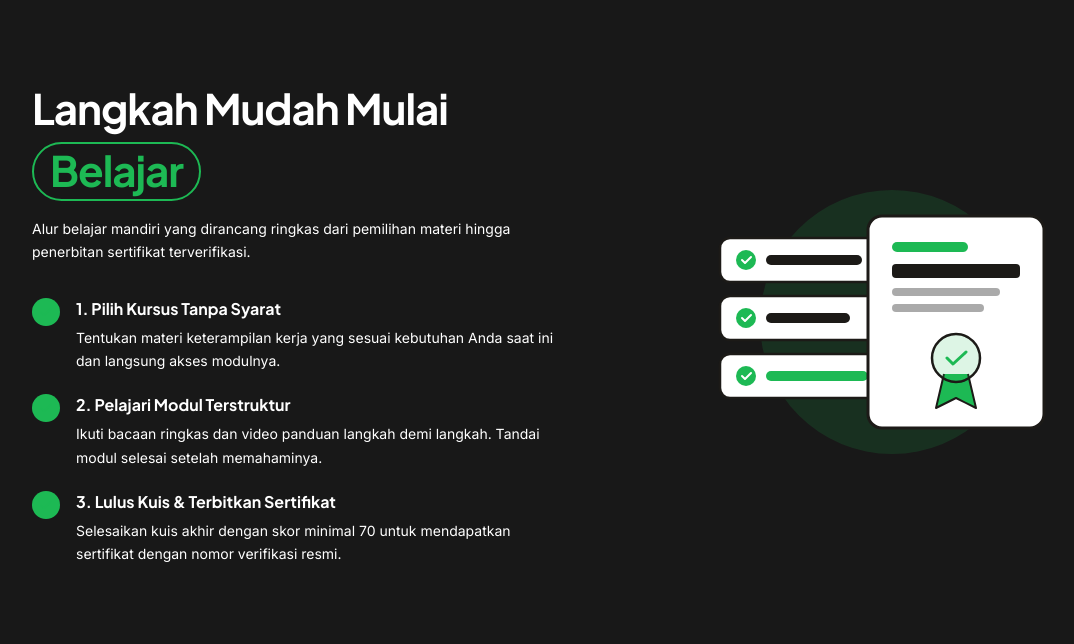
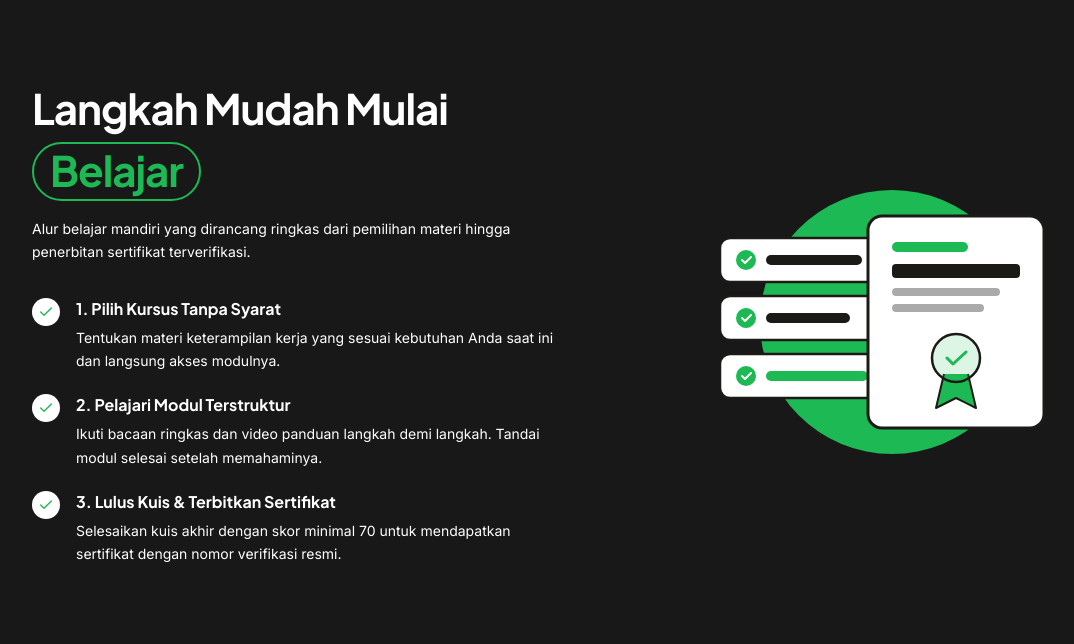
Before and after one commit to NarendroWicaksono/no-poverty-mission, a PHP site: page /skill4life/ in a window 1280 px wide. Shown: the part 2722-3366 px from the top of the page, without its empty margins (52-1126 px from the left). Run offline with PHP 8.4, Linux system fonts and the light colour scheme; data comes from the database, SQL or seed files in the repository.

Commit message:
memperbaiki icon yang warnanya masih kurang enak dilihat

```diff
--- a/app/Views/home/index.php
+++ b/app/Views/home/index.php
@@ -459,7 +459,7 @@
     <div class="split-grid">
       <div style="display: flex; justify-content: center;">
         <svg viewBox="0 0 420 320" fill="none" xmlns="http://www.w3.org/2000/svg" style="width: 100%; max-width: 400px; height: auto;">
-          <rect x="24" y="24" width="372" height="272" rx="24" fill="rgba(29, 185, 84, 0.15)" />
+          <rect x="24" y="24" width="372" height="272" rx="24" fill="#1DB954" />
           <rect x="74" y="54" width="272" height="196" rx="14" fill="#FFFFFF" stroke="#1C1A17" stroke-width="3" />
           <rect x="102" y="84" width="110" height="12" rx="4" fill="#1DB954" />
           <rect x="102" y="112" width="216" height="16" rx="4" fill="#1C1A17" />
@@ -543,8 +543,8 @@
 
         <div style="display: flex; flex-direction: column; gap: var(--spasi-20);">
           <div style="display: flex; align-items: flex-start; gap: var(--spasi-16);">
-            <div style="width: 28px; height: 28px; border-radius: 999px; background-color: var(--aksen-tipis); color: var(--aksen); display: flex; align-items: center; justify-content: center; flex-shrink: 0; margin-top: 2px;">
-              <i data-lucide="check" style="width: 16px; height: 16px;"></i>
+            <div style="width: 28px; height: 28px; border-radius: 999px; background-color: #FFFFFF; color: var(--aksen); display: flex; align-items: center; justify-content: center; flex-shrink: 0; margin-top: 2px;">
+              <i data-lucide="check" style="width: 16px; height: 16px; color: var(--aksen-tipis);"></i>
             </div>
             <div>
               <div style="font-family: var(--font-judul); font-size: var(--teks-16); font-weight: 700; color: var(--teks); margin-bottom: 4px;">
@@ -557,8 +557,8 @@
           </div>
 
           <div style="display: flex; align-items: flex-start; gap: var(--spasi-16);">
-            <div style="width: 28px; height: 28px; border-radius: 999px; background-color: var(--aksen-tipis); color: var(--aksen); display: flex; align-items: center; justify-content: center; flex-shrink: 0; margin-top: 2px;">
-              <i data-lucide="check" style="width: 16px; height: 16px;"></i>
+            <div style="width: 28px; height: 28px; border-radius: 999px; background-color: #FFFFFF; color: var(--aksen); display: flex; align-items: center; justify-content: center; flex-shrink: 0; margin-top: 2px;">
+              <i data-lucide="check" style="width: 16px; height: 16px; color: var(--aksen-tipis);"></i>
             </div>
             <div>
               <div style="font-family: var(--font-judul); font-size: var(--teks-16); font-weight: 700; color: var(--teks); margin-bottom: 4px;">
@@ -571,8 +571,8 @@
           </div>
 
           <div style="display: flex; align-items: flex-start; gap: var(--spasi-16);">
-            <div style="width: 28px; height: 28px; border-radius: 999px; background-color: var(--aksen-tipis); color: var(--aksen); display: flex; align-items: center; justify-content: center; flex-shrink: 0; margin-top: 2px;">
-              <i data-lucide="check" style="width: 16px; height: 16px;"></i>
+            <div style="width: 28px; height: 28px; border-radius: 999px; background-color: #FFFFFF; color: var(--aksen); display: flex; align-items: center; justify-content: center; flex-shrink: 0; margin-top: 2px;">
+              <i data-lucide="check" style="width: 16px; height: 16px; color: var(--aksen-tipis);"></i>
             </div>
             <div>
               <div style="font-family: var(--font-judul); font-size: var(--teks-16); font-weight: 700; color: var(--teks); margin-bottom: 4px;">
@@ -588,7 +588,7 @@
 
       <div class="split-media" style="display: flex; justify-content: center;">
         <svg viewBox="0 0 420 320" fill="none" xmlns="http://www.w3.org/2000/svg" style="width: 100%; max-width: 420px; height: auto;">
-          <circle cx="220" cy="160" r="132" fill="rgba(29, 185, 84, 0.15)" />
+          <circle cx="220" cy="160" r="132" fill="#1DB954" />
 
           <rect x="48" y="76" width="168" height="44" rx="10" fill="#FFFFFF" stroke="#1C1A17" stroke-width="2.5" />
           <circle cx="74" cy="98" r="10" fill="#1DB954" />
```
